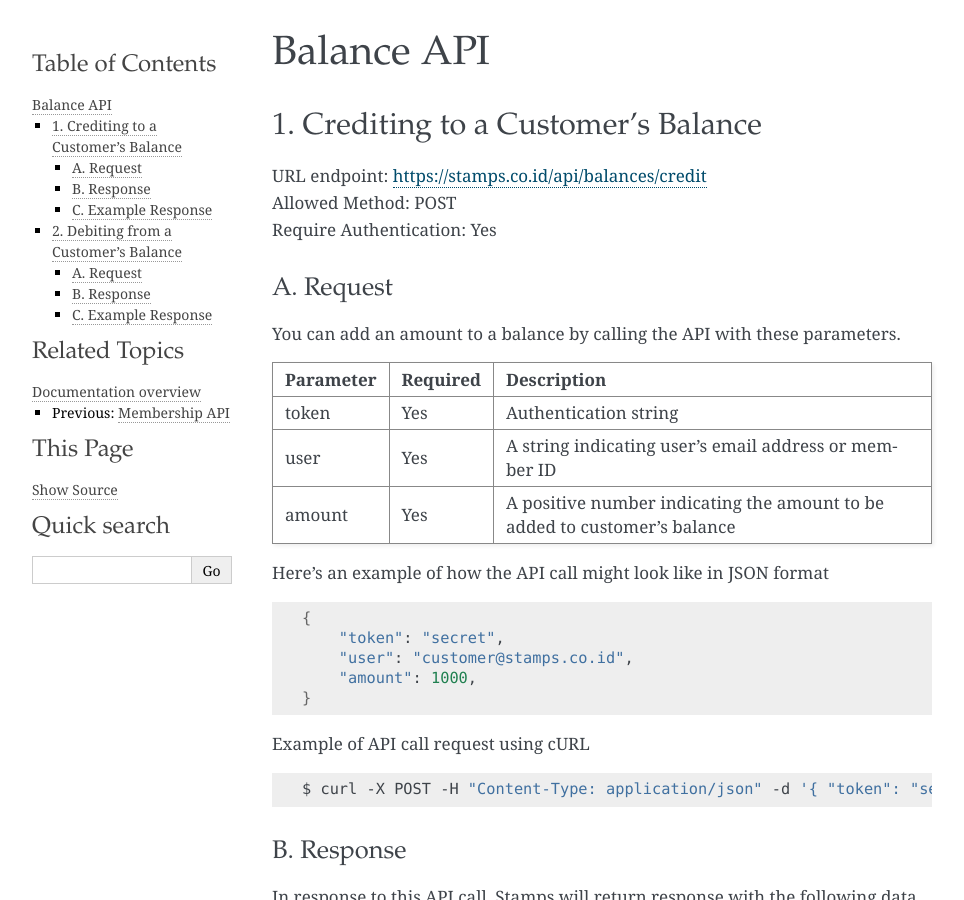
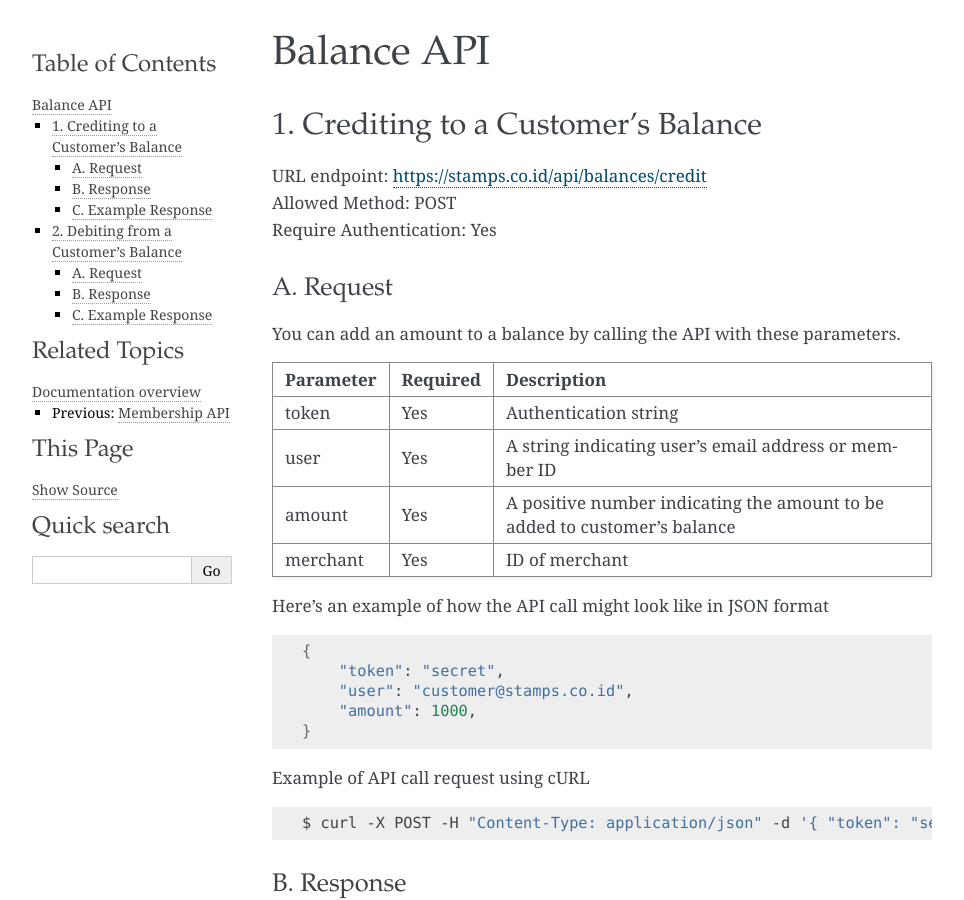
Before and after one commit to ui/stamps-api-docs, a Sphinx documentation site: the page built from source/balance_api.rst, in a window 1280 px wide and 900 px high. Shown: the whole window, without its empty margins (148-1112 px from the left). Built offline with Sphinx 7.4.7, drawn with Linux system fonts in a browser that asks for light colours; some of the changed text lies outside the part shown.

Commit message:
make merchant parameter as required

```diff
--- a/source/balance_api.rst
+++ b/source/balance_api.rst
@@ -18,6 +18,7 @@ Parameter   Required    Description
 token       Yes         Authentication string
 user        Yes         A string indicating user's email address or member ID
 amount      Yes         A positive number indicating the amount to be added to customer's balance
+merchant    Yes         ID of merchant
 =========== =========== =========================
 
 Here's an example of how the API call might look like in JSON format
@@ -34,7 +35,7 @@ Example of API call request using cURL
 
 .. code-block :: bash
 
-    $ curl -X POST -H "Content-Type: application/json" -d '{ "token": "secret", "user": "customer@stamps.co.id", "amount": 1000}' https://stamps.co.id/api/balances/credit
+    $ curl -X POST -H "Content-Type: application/json" -d '{ "token": "secret", "user": "customer@stamps.co.id", "amount": 1000, "merchant": 14}' https://stamps.co.id/api/balances/credit
 
 
 B. Response
@@ -88,6 +89,7 @@ Parameter   Required    Description
 token       Yes         Authentication string
 user        Yes         A string indicating user's email address or member ID
 amount      Yes         A positive number indicating amount to be deducted from customer's balance
+merchant    Yes         ID of merchant
 =========== =========== =========================
 
 Here's an example of how the API call might look like in JSON format
@@ -104,7 +106,7 @@ Example of API call request using cURL
 
 .. code-block :: bash
 
-    $ curl -X POST -H "Content-Type: application/json" -d '{ "token": "secret", "user": "customer@stamps.co.id", "amount": 100}' https://stamps.co.id/api/balances/debit
+    $ curl -X POST -H "Content-Type: application/json" -d '{ "token": "secret", "user": "customer@stamps.co.id", "amount": 100, "merchant": 14}' https://stamps.co.id/api/balances/debit
 
 
 B. Response
--- a/source/reward_api.rst
+++ b/source/reward_api.rst
@@ -19,7 +19,7 @@ Parameter   Required    Description
 token       Yes         Authentication string
 user_email  No          A string indicating user's
                         email address to be queried
-merchant    No          ID of merchant to be queried for reward
+merchant    Yes         ID of merchant to be queried for reward
 =========== =========== =========================
 
 Example of API call request using cURL
```
